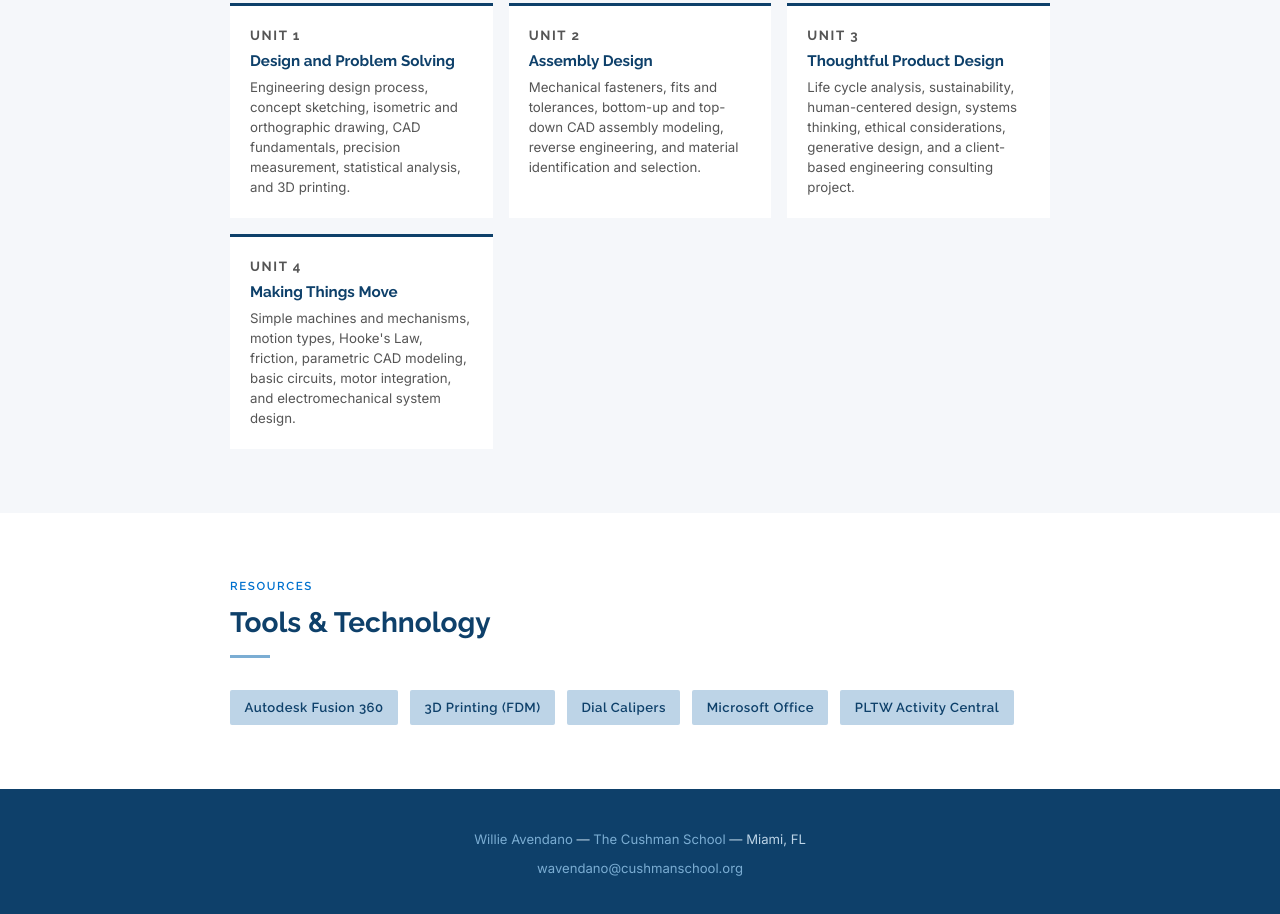
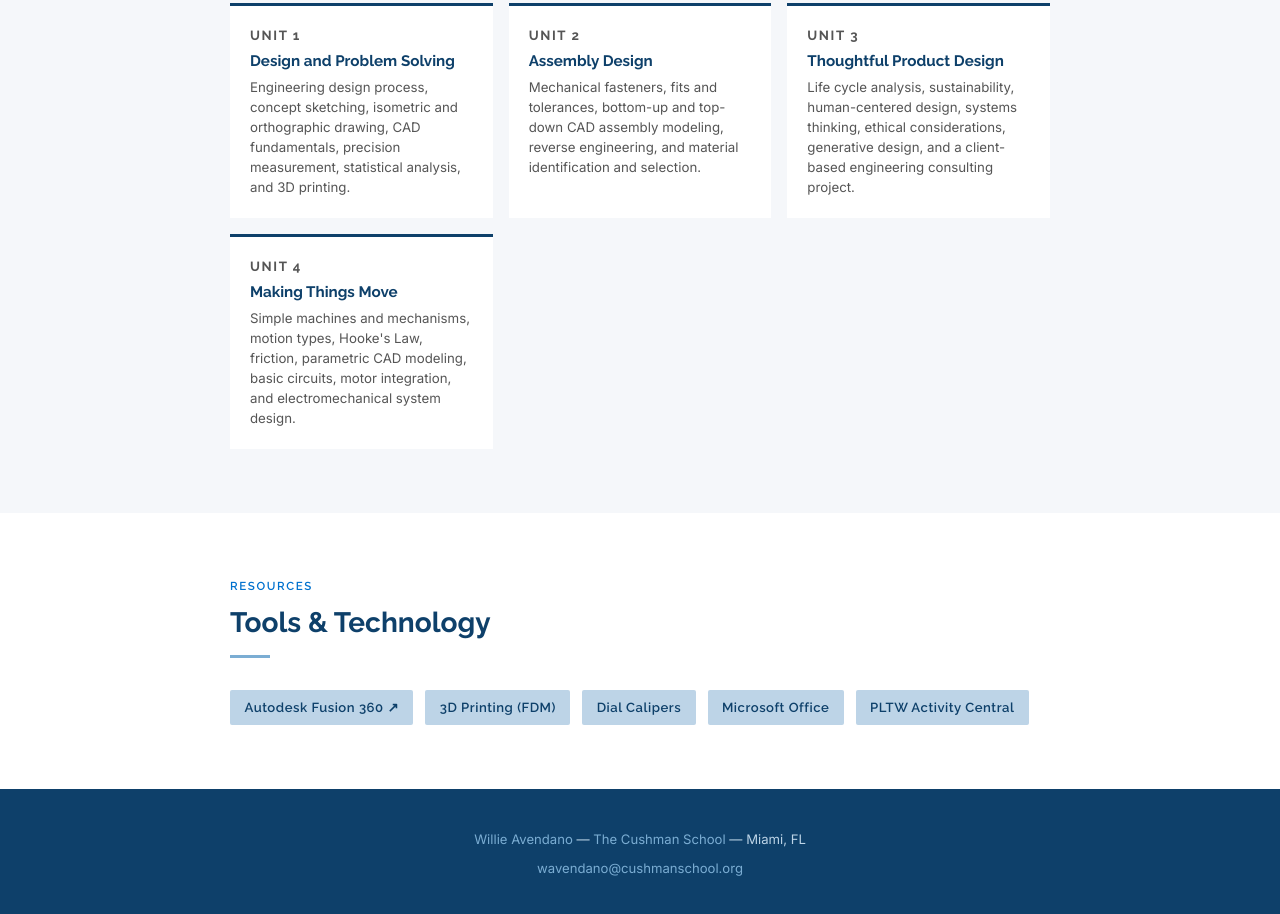
Before and after one commit to willieavendano/intro-to-engineering-design, a plain HTML site: page index.html in a window 1280 px wide. Shown: the part 1300-2214 px from the top of the page. Drawn offline with Linux system fonts and the light colour scheme.

Commit message:
Add Autodesk Education link to Fusion 360 pill

```diff
--- a/index.html
+++ b/index.html
@@ -116,7 +116,7 @@
       <h2 class="section-heading">Tools &amp; Technology</h2>
       <div class="section-divider"></div>
       <div class="tools-grid">
-        <span class="tool-pill">Autodesk Fusion 360</span>
+        <a class="tool-pill" href="https://www.autodesk.com/education/edu-software/fusion" target="_blank">Autodesk Fusion 360 ↗</a>
         <span class="tool-pill">3D Printing (FDM)</span>
         <span class="tool-pill">Dial Calipers</span>
         <span class="tool-pill">Microsoft Office</span>
```
